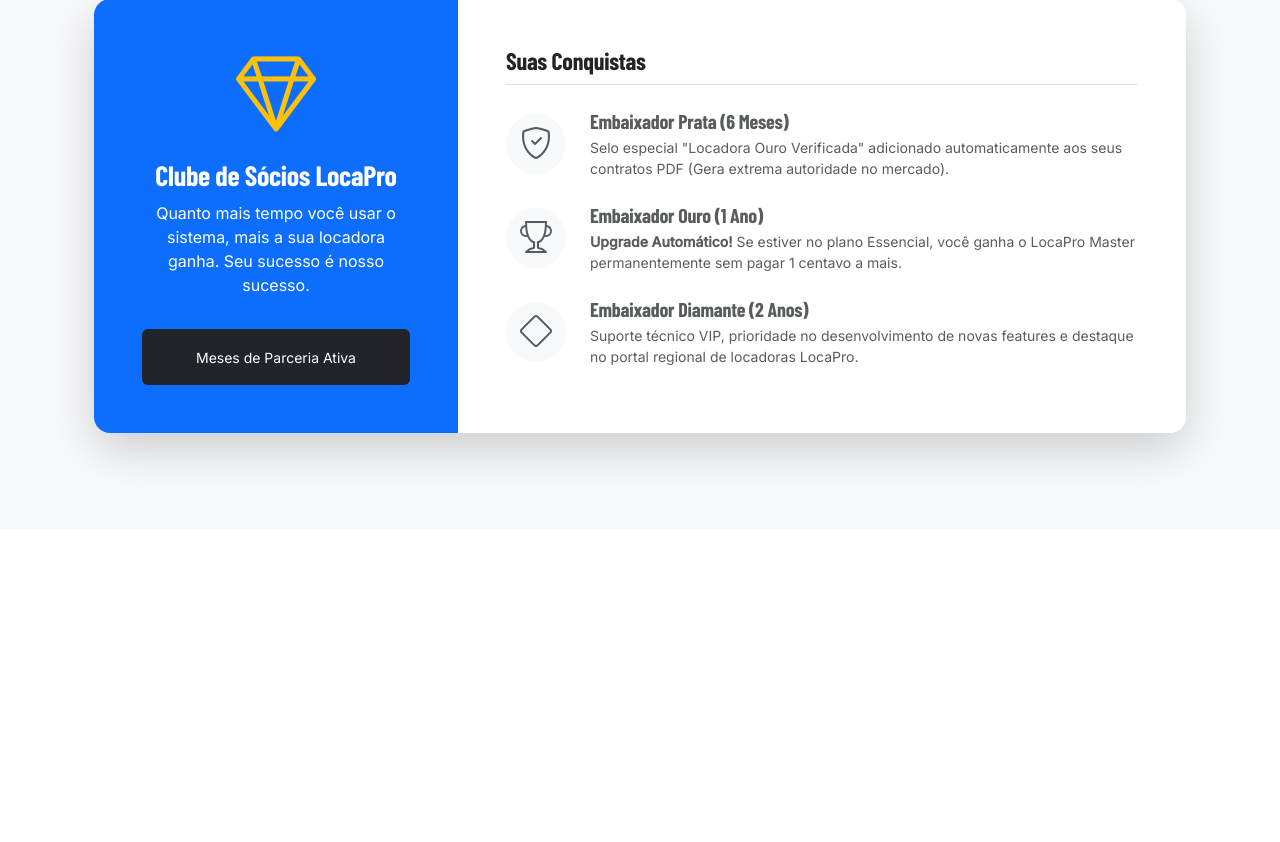
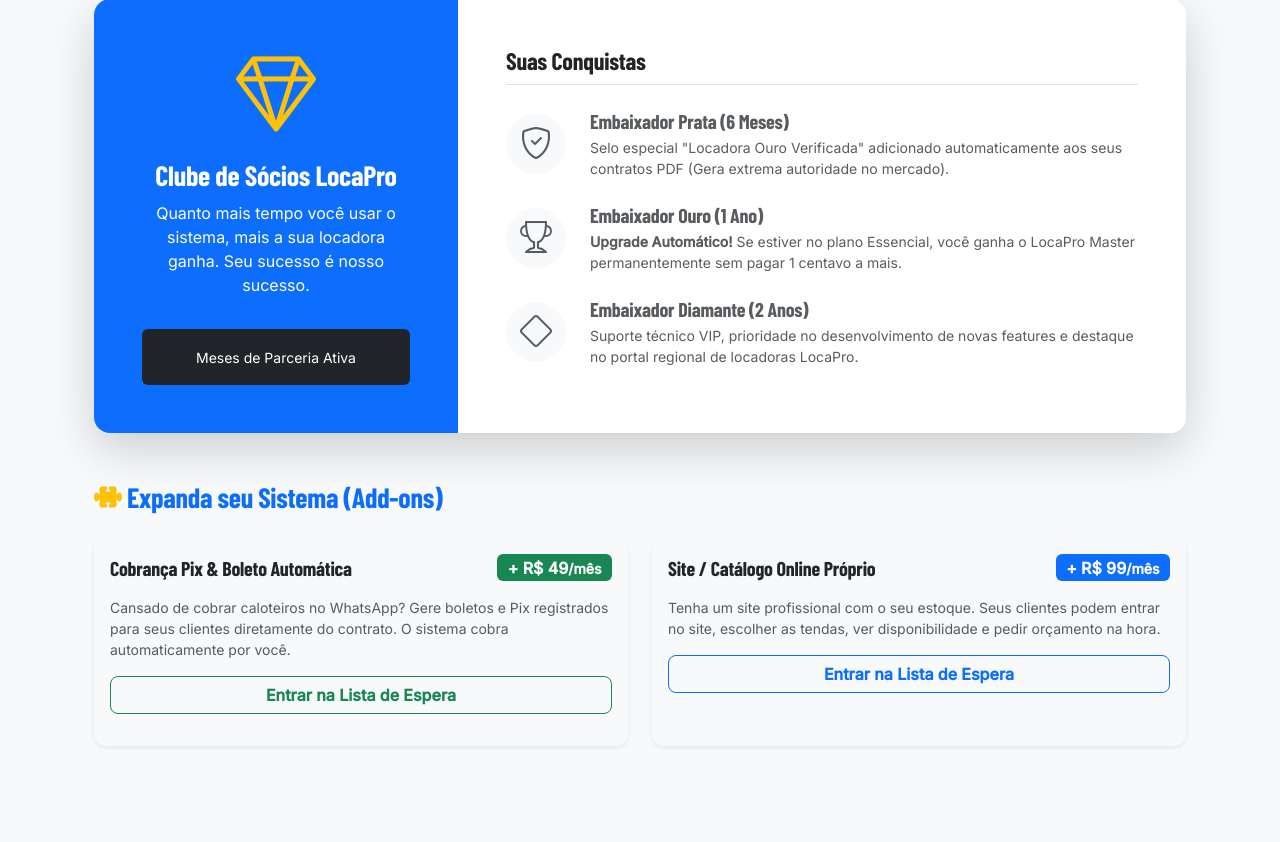
Before and after one commit to JpGeneroso004/LocaPro, a Django app: template arttendas/empresas/templates/empresas/assinatura.html in a window 1280 px wide. Shown: the part 904-1746 px from the top of the page. Before the commit the page ends 1379 px from the top, so only its background shows below. Run offline with Django 4.2, Linux system fonts and the light colour scheme; the template is opened without the code that fills it, so the values that code supplies are empty; some web fonts are replaced.

Commit message:
feat(saas): Adiciona data de vencimento visível e módulo de Add-ons (MRR extra)
- Assinantes agora veem exatamente até quando o plano é válido (Válido até DD/MM/YYYY) calculado via Webhook.

- Implementada vitrine de Add-ons (Módulo Financeiro e Catálogo Online) para aumentar o Ticket Médio (LTV) através de cross-selling futuro.

```diff
--- a/arttendas/empresas/models.py
+++ b/arttendas/empresas/models.py
@@ -24,8 +24,10 @@ class Organizacao(models.Model):
 
     # Plano e Assinatura
     plano = models.CharField('Plano Escolhido', max_length=20, choices=PLANOS, default='starter')
+    ciclo_pagamento = models.CharField('Ciclo', max_length=10, default='MONTHLY')
     status_assinatura = models.CharField('Status da Assinatura', max_length=15, choices=STATUS_ASSINATURA, default='trial')
     vencimento_trial = models.DateField('Vencimento do Trial', null=True, blank=True)
+    vencimento_assinatura = models.DateField('Próximo Vencimento', null=True, blank=True)
 
     # Integração Asaas
     asaas_customer_id = models.CharField('Asaas Customer ID', max_length=100, blank=True)
--- a/arttendas/empresas/templates/empresas/assinatura.html
+++ b/arttendas/empresas/templates/empresas/assinatura.html
@@ -96,10 +96,16 @@ input:checked ~ .toggle-labels .label-anual { color: #fff; }
     {% if user.organizacao.status_assinatura == "ativa" %}
     <div class="alert alert-success border-0 shadow-sm d-flex align-items-center mb-5 p-4 rounded-4">
         <i class="bi bi-check-circle-fill fs-1 me-4"></i>
-        <div>
+        <div class="flex-grow-1">
             <h4 class="alert-heading fw-bold mb-1">Sua assinatura está Ativa!</h4>
             <p class="mb-0">Você está no plano <strong>{{ user.organizacao.get_plano_display }}</strong>. Aproveite todos os recursos do LocaPro sem interrupções.</p>
         </div>
+        {% if user.organizacao.vencimento_assinatura %}
+        <div class="text-end border-start border-success ps-4 ms-3 d-none d-md-block">
+            <p class="text-success mb-1 small fw-bold text-uppercase">Válido até</p>
+            <h4 class="fw-bold mb-0">{{ user.organizacao.vencimento_assinatura|date:"d/m/Y" }}</h4>
+        </div>
+        {% endif %}
     </div>
     {% elif user.organizacao.status_assinatura == "inadimplente" %}
     <div class="alert alert-danger border-0 shadow-sm d-flex align-items-center mb-5 p-4 rounded-4">
@@ -281,6 +287,39 @@ input:checked ~ .toggle-labels .label-anual { color: #fff; }
             </div>
         </div>
     </div>
+
+    <!-- MÓDULOS ADICIONAIS (UPSELL / EXTRA MRR) -->
+    <div class="mt-5 mb-5">
+        <h3 class="fw-bold mb-4 text-primary"><i class="bi bi-puzzle-fill text-warning"></i> Expanda seu Sistema (Add-ons)</h3>
+        <div class="row g-4">
+            <div class="col-md-6">
+                <div class="card shadow-sm border-0 h-100">
+                    <div class="card-body">
+                        <div class="d-flex justify-content-between align-items-center mb-3">
+                            <h5 class="fw-bold mb-0">Cobrança Pix & Boleto Automática</h5>
+                            <span class="badge bg-success fs-6">+ R$ 49<small>/mês</small></span>
+                        </div>
+                        <p class="text-muted small">Cansado de cobrar caloteiros no WhatsApp? Gere boletos e Pix registrados para seus clientes diretamente do contrato. O sistema cobra automaticamente por você.</p>
+                        <button class="btn btn-outline-success w-100 fw-bold" onclick="alert('Funcionalidade em desenvolvimento intenso! Entre na lista de espera para ter acesso antecipado.')">Entrar na Lista de Espera</button>
+                    </div>
+                </div>
+            </div>
+
+            <div class="col-md-6">
+                <div class="card shadow-sm border-0 h-100">
+                    <div class="card-body">
+                        <div class="d-flex justify-content-between align-items-center mb-3">
+                            <h5 class="fw-bold mb-0">Site / Catálogo Online Próprio</h5>
+                            <span class="badge bg-primary fs-6">+ R$ 99<small>/mês</small></span>
+                        </div>
+                        <p class="text-muted small">Tenha um site profissional com o seu estoque. Seus clientes podem entrar no site, escolher as tendas, ver disponibilidade e pedir orçamento na hora.</p>
+                        <button class="btn btn-outline-primary w-100 fw-bold" onclick="alert('Funcionalidade em desenvolvimento intenso! Entre na lista de espera para ter acesso antecipado.')">Entrar na Lista de Espera</button>
+                    </div>
+                </div>
+            </div>
+        </div>
+    </div>
+
 </div>
 
 <script>
```
Also changed, not shown: arttendas/empresas/views.py (+8 -0 lines).
